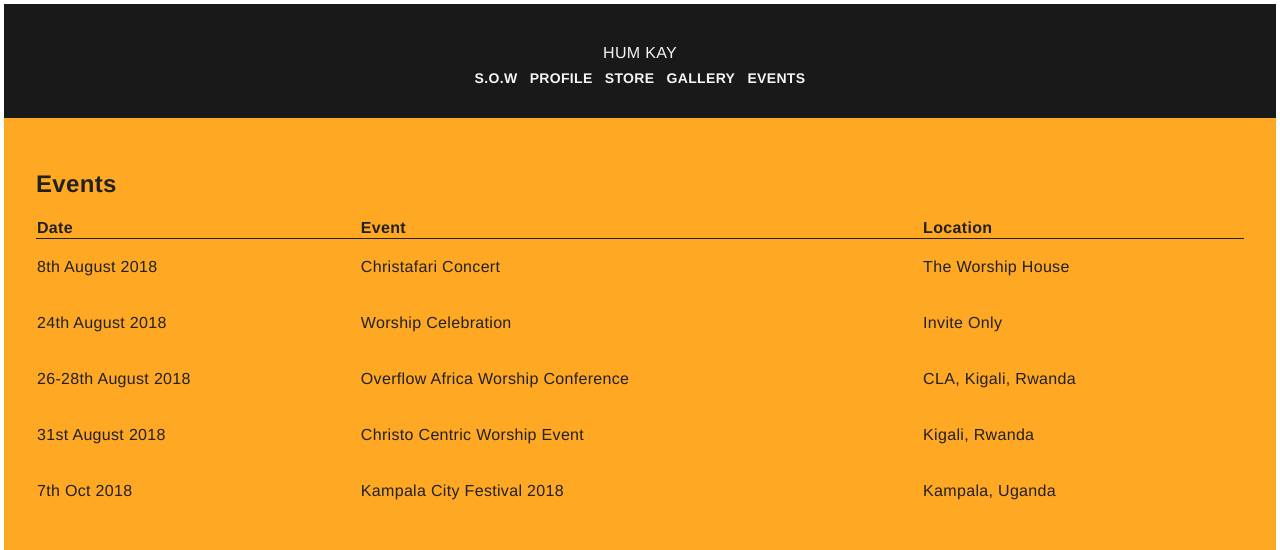
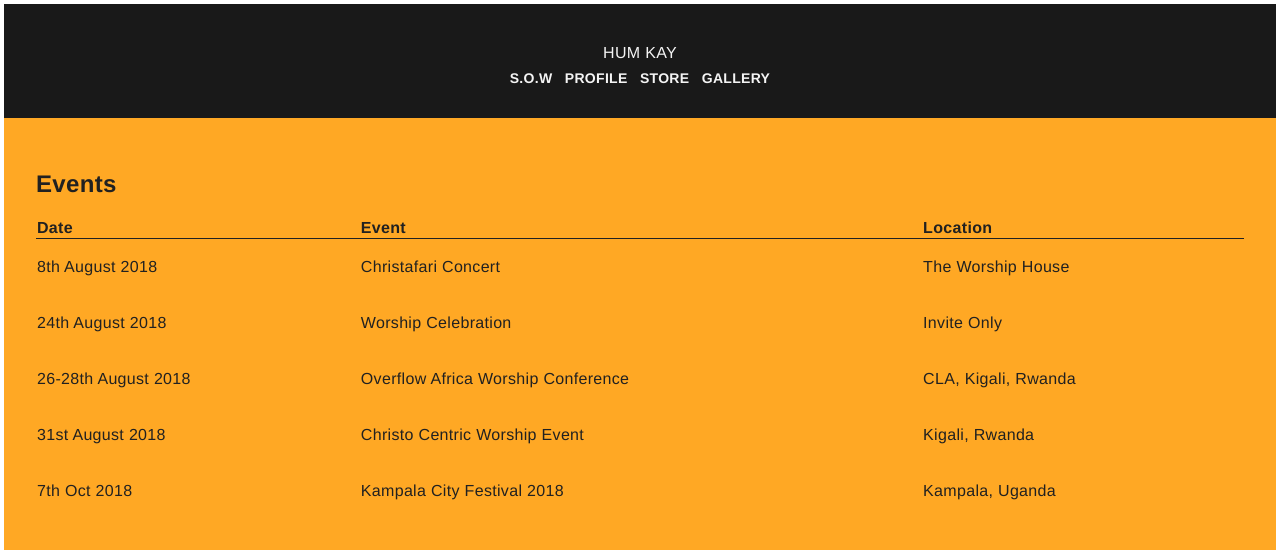
Before and after one commit to matlads/humkay.com, a CodeIgniter app: page /database/index.php/pages/events in a window 1280 px wide. Shown: the top 550 px of the page. Run offline with CodeIgniter, Linux system fonts and the light colour scheme; some libraries are stand-ins or nearby versions.

Commit message:
Bring events back to the front page.
Google Adsense and analytics only work with pages that have a lots of
text and content. Bring events here, is an attempt at satisfying this
particular requirement.

```diff
--- a/application/controllers/Welcome.php
+++ b/application/controllers/Welcome.php
@@ -24,6 +24,7 @@ class Welcome extends CI_Controller {
         $this->load->view('top');
         $this->load->view('nav');
         $this->load->view('old_index');
+        $this->load->view('events');
         $this->load->view('bottom');
     }
 }
--- a/application/views/nav.php
+++ b/application/views/nav.php
@@ -8,6 +8,6 @@
 			<a class="link dim near-white ma1" href="<?php echo site_url('/pages/profile'); ?>" title="Profile">Profile</a>
 			<a class="link dim near-white ma1" href="<?php echo site_url('/pages/store'); ?>" title="Store">Store</a>
 			<a class="link dim near-white ma1" href="/gallery" title="Gallery">Gallery</a>
-			<a class="link dim near-white ma1" href="<?php echo site_url('/pages/events'); ?>" title="events">Events</a>
+			<!-- <a class="link dim near-white ma1" href="<?php echo site_url('/pages/events'); ?>" title="events">Events</a> -->
 	</nav>
 </header>
```
